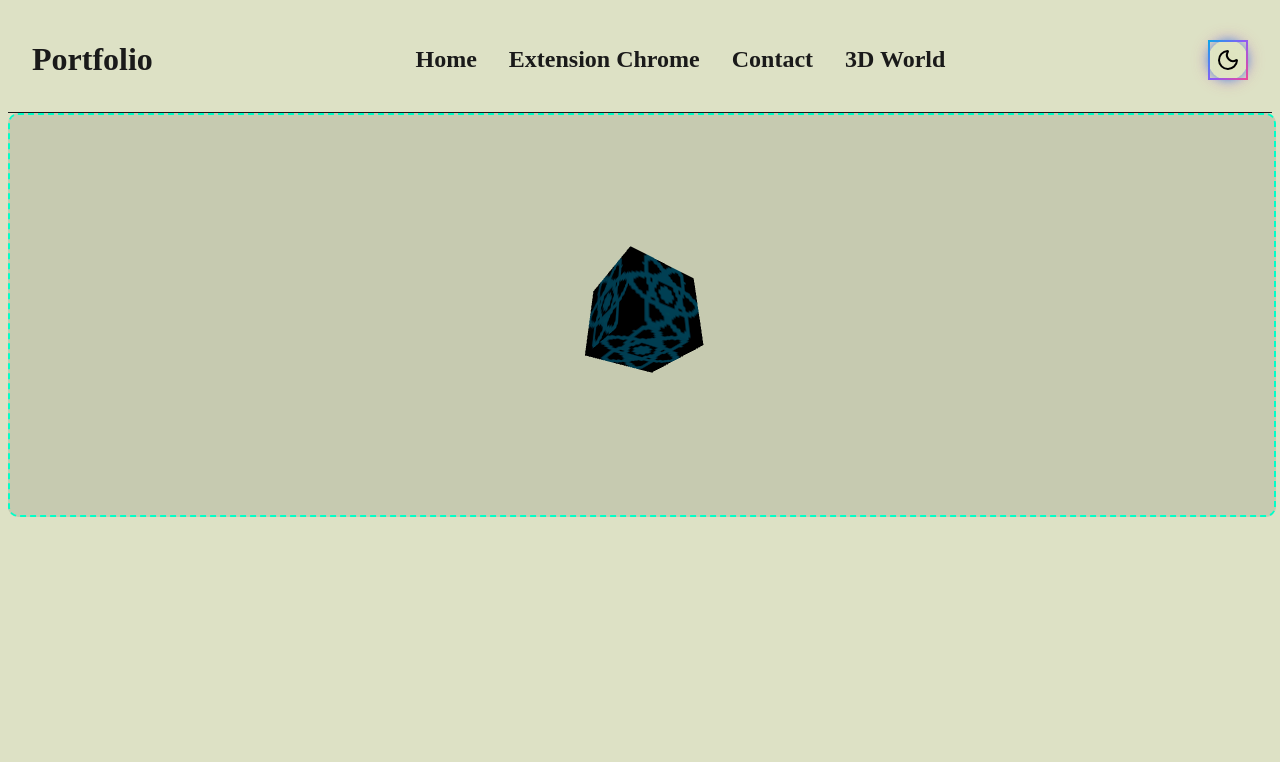
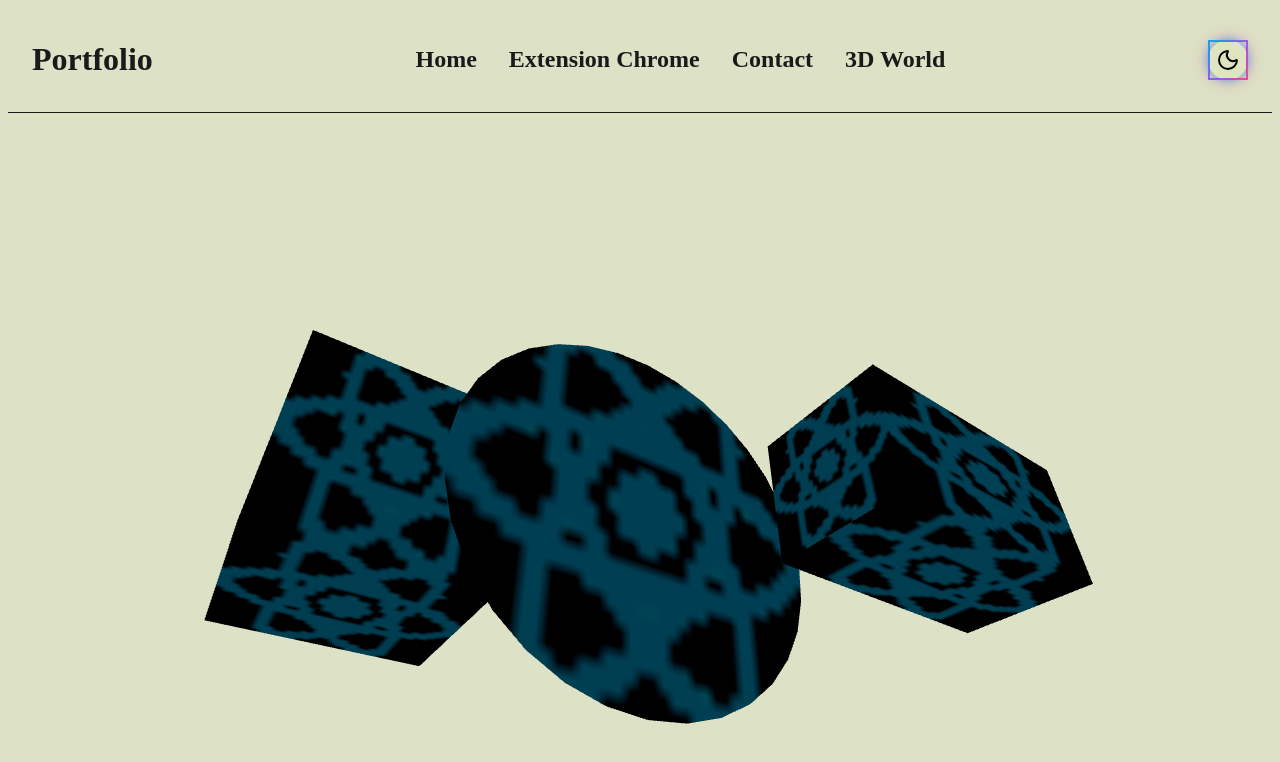
Before and after one commit to Elfspectrals/portfolioV2, a React (Vite) app: page /3DWorld in a window 1280 px wide. Shown: the top 762 px of the page. Built offline with nearby package versions, Linux system fonts and the light colour scheme.

Commit message:
rework of 3d stuff

```diff
--- a/src/components/ThreeDImage/ThreeDImage.module.scss
+++ b/src/components/ThreeDImage/ThreeDImage.module.scss
@@ -1,6 +1,6 @@
 .container {
   width: 100%;
-  height: 400px;
+  height: 80vh;
   border: 2px dashed #00ffc8;
   border-radius: 10px;
   overflow: hidden;
--- a/src/components/ThreeDImage/ThreeDImage.tsx
+++ b/src/components/ThreeDImage/ThreeDImage.tsx
@@ -1,40 +1,46 @@
+// components/ThreeDImage/ThreeDImage.tsx
 import React, { useRef } from 'react';
-import { Canvas, useFrame, useLoader } from '@react-three/fiber';
-import { OrbitControls } from '@react-three/drei';
+import { useFrame, useLoader } from '@react-three/fiber';
 import * as THREE from 'three';
-import image from '../../assets/react.svg';
-import styles from './ThreeDImage.module.scss';
 
-const TexturedBox: React.FC = () => {
+interface ThreeDImageProps {
+  textureImage: string;
+  shape: 'box' | 'circle' | 'rectangle';
+  position?: [number, number, number];
+}
+
+const ThreeDImage: React.FC<ThreeDImageProps> = ({
+  textureImage,
+  shape,
+  position = [0, 0, 0]
+}) => {
   const meshRef = useRef<THREE.Mesh>(null!);
-  const texture = useLoader(THREE.TextureLoader, image);
+  const texture = useLoader(THREE.TextureLoader, textureImage);
 
-  useFrame((state, delta) => {
-    if (meshRef.current) {
-      meshRef.current.rotation.x += delta * 0.5;
-      meshRef.current.rotation.y += delta * 0.5;
-    }
+  useFrame((_, delta) => {
+    meshRef.current.rotation.x += delta * 0.5;
+    meshRef.current.rotation.y += delta * 0.5;
   });
 
+  let geometry;
+  switch (shape) {
+    case 'box':
+      geometry = <boxGeometry args={[1.5, 1.5, 1.5]} />;
+      break;
+    case 'circle':
+      geometry = <circleGeometry args={[1.5, 32]} />;
+      break;
+    case 'rectangle':
+      geometry = <boxGeometry args={[2, 1, 1]} />;
+      break;
+  }
+
   return (
-    <mesh ref={meshRef}>
-      <boxGeometry args={[1.5, 1.5, 1.5]} />
+    <mesh ref={meshRef} position={position}>
+      {geometry}
       <meshStandardMaterial map={texture} />
     </mesh>
   );
 };
 
-export const ThreeDImage: React.FC = () => {
-  return (
-    <div className={styles.container}>
-      <Canvas>
-        <ambientLight intensity={0.3} />
-        <pointLight position={[5, 5, 5]} intensity={0.8} />
-        <TexturedBox />
-        <OrbitControls />
-      </Canvas>
-    </div>
-  );
-};
-
 export default ThreeDImage;
--- a/src/pages/3DWorld.tsx
+++ b/src/pages/3DWorld.tsx
@@ -1,8 +1,37 @@
+// pages/ThreeDWorld.tsx (or wherever you mount it)
 import React from 'react';
+import { Canvas } from '@react-three/fiber';
+import { OrbitControls } from '@react-three/drei';
 import ThreeDImage from '../components/ThreeDImage/ThreeDImage';
+import image from '../assets/react.svg';
 
-const ThreeDWorld: React.FC = () => {
-  return <ThreeDImage />;
-};
+const shapes: Array<{ shape: 'box' | 'circle' | 'rectangle'; position: [number, number, number] }> = [
+  { shape: 'box',       position: [ -2, 0, 0 ] },
+  { shape: 'circle',    position: [  0, 0, 0 ] },
+  { shape: 'rectangle', position: [  2, 0, 0 ] },
+];
+
+const ThreeDWorld: React.FC = () => (
+  <div style={{ width: '100vw', height: '100vh' }}>
+    <Canvas camera={{ position: [0, 0, 5], fov: 60 }}>
+      {/* lights */}
+      <ambientLight intensity={0.3} />
+      <pointLight position={[5, 5, 5]} intensity={0.8} />
+
+      {/* orbit controls for interaction */}
+      <OrbitControls enablePan={true} enableZoom={true} />
+
+      {/* inject your meshes */}
+      {shapes.map(({ shape, position }, idx) => (
+        <ThreeDImage
+          key={idx}
+          textureImage={image}
+          shape={shape}
+          position={position}
+        />
+      ))}
+    </Canvas>
+  </div>
+);
 
 export default ThreeDWorld;
```
Also changed, not shown: 1 other file (tests, documents, lock files or other folders).
